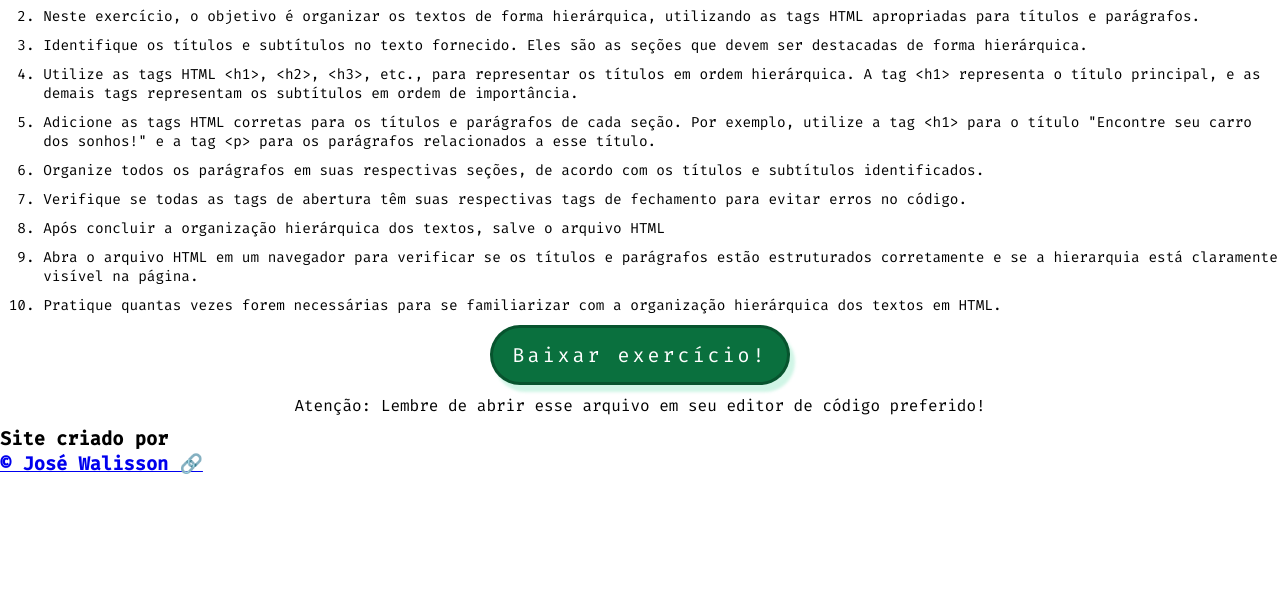
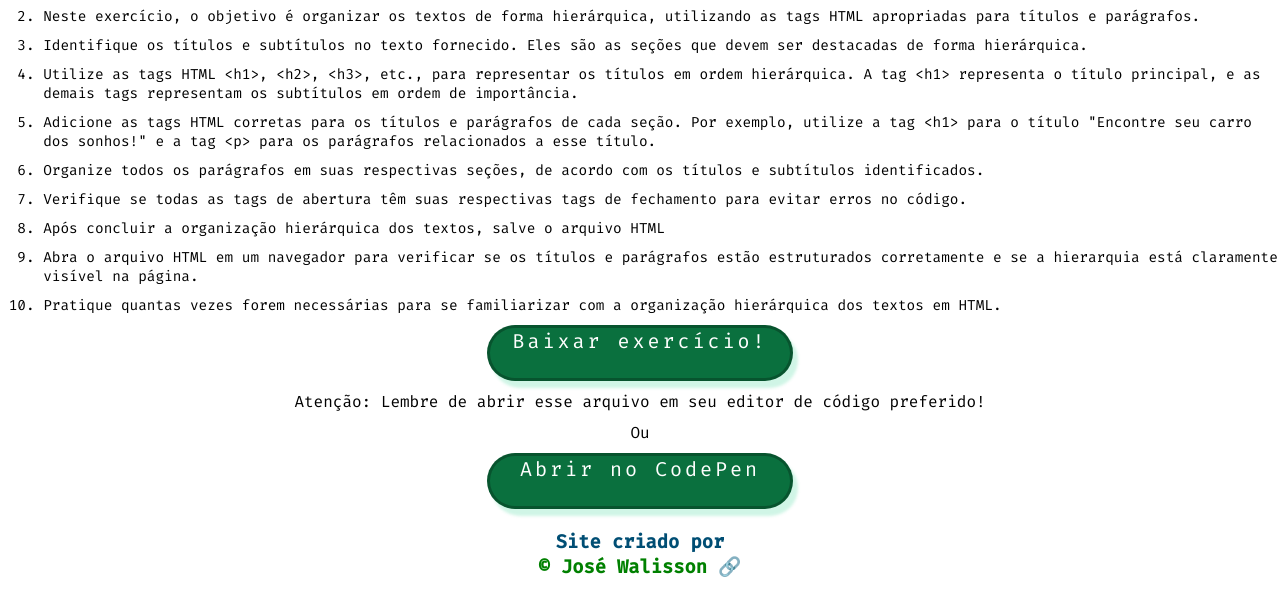
Before and after one commit to JoseWalisson/projeto-exercite-dev, a plain HTML site: page html5/exercicios/ex01.html in a window 1280 px wide. Shown: the part 156-772 px from the top of the page. Drawn offline with Linux system fonts and the light colour scheme.

Commit message:
Colocando opções

```diff
--- a/html5/exercicios/ex01.html
+++ b/html5/exercicios/ex01.html
@@ -36,8 +36,12 @@
         </ol>
 
         <div id="container-button">
-            <button href="baixar-exercicios/Organize-os-textos-colocando-as-tags-corretas.html" download="Exercício-html">Baixar exercício!</button>
+            <a href="baixar-exercicios/Organize-os-textos-colocando-as-tags-corretas.html" download="Exercício-html">Baixar exercício!</a>
             <p>Atenção: Lembre de abrir esse arquivo em seu editor de código preferido!</p>
+
+            <p>Ou</p>
+
+            <a>Abrir no CodePen</a>
         </div>
 
     </main>
--- a/html5/exercicios/html5/estilo-exercicios.css
+++ b/html5/exercicios/html5/estilo-exercicios.css
@@ -49,7 +49,8 @@ ol li {
     margin-bottom: 10px;
 }
 
-#container-button button {
+#container-button a, button {
+    text-decoration: none;
     text-align: center;
     box-shadow: 5px 7px 3px #19cf8334;
     background-color: #0A703E;
@@ -58,16 +59,29 @@ ol li {
     font-size: 20px;
     cursor: pointer;
     width: 300px;
-    height: 60px;
+    height: 50px;
     border: 3px solid #00000041;
     border-radius: 30px;
     transition: .3s;
 }
 
-.buttons > button:hover {
+.buttons > a:hover {
     border: 3px solid #0000008c;
 }
 
 footer {
+    display: flex;
+    justify-content: center;
+    align-items: center;
+    text-align: center;
+    margin: 20px 0 20px 0;
+}
 
+footer h3 {
+    color: #004E74;
 }
+
+footer a {
+    color: #008000;
+    text-decoration: none;
+}
```
